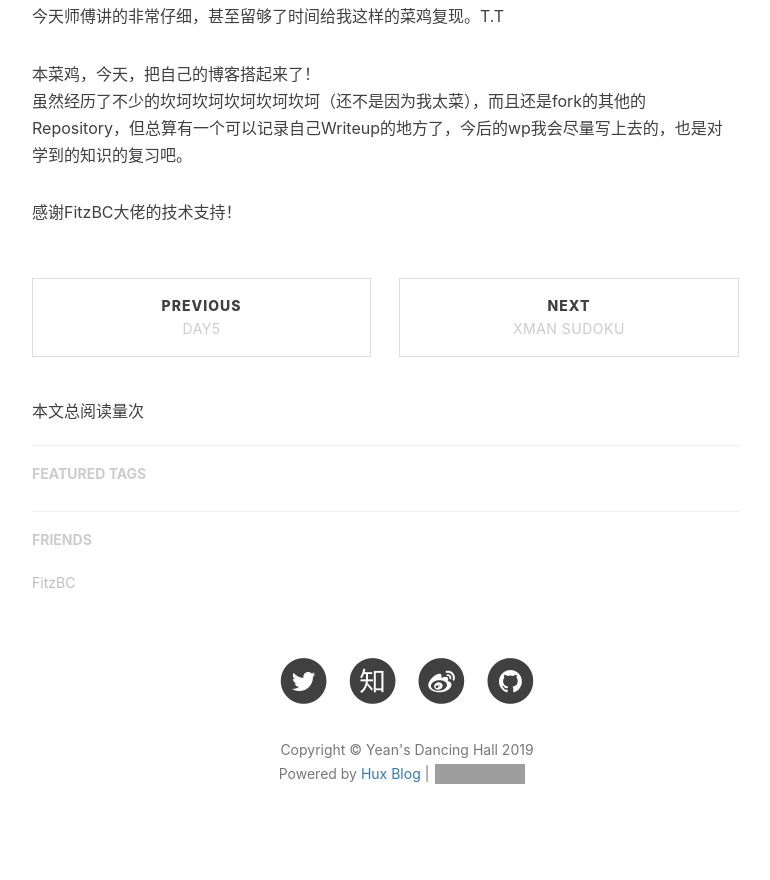
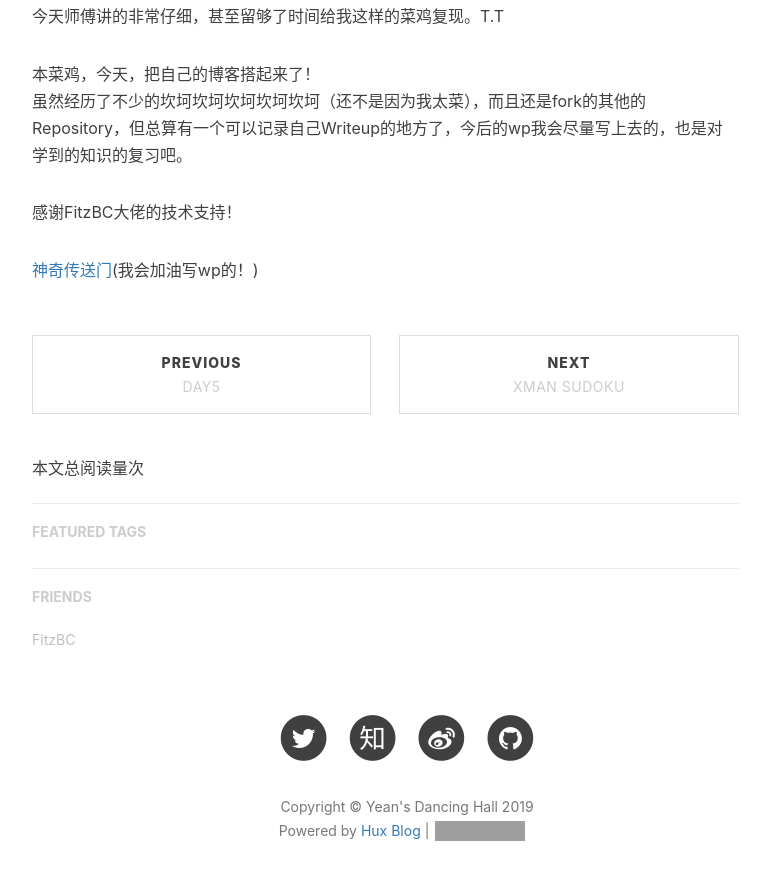
Before and after one commit to AndrieYean/AndrieYean.github.io, a Jekyll site: the page built from _posts/2019-08-06-Day6.md, in a window 1280 px wide and 900 px high, scrolled down 661 px. Shown: the top 880 px of the window, without its empty margins (233-1003 px from the left). Built offline with Jekyll 4.4.1, drawn with Linux system fonts in a browser that asks for light colours; nearby versions of some CDN libraries; our own code applies the rules of GitHub Pages for plain Markdown files; comment, search, counter and statistics services are not loaded; grey boxes are pictures that could not be loaded.

Commit message:
添加传送门

```diff
--- a/_posts/2019-08-06-Day6.md
+++ b/_posts/2019-08-06-Day6.md
@@ -7,3 +7,5 @@
 虽然经历了不少的坎坷坎坷坎坷坎坷坎坷（还不是因为我太菜），而且还是fork的其他的Repository，但总算有一个可以记录自己Writeup的地方了，今后的wp我会尽量写上去的，也是对学到的知识的复习吧。
 
 感谢FitzBC大佬的技术支持！
+
+[神奇传送门](https://andrieyean.github.io/)(我会加油写wp的！)
```
